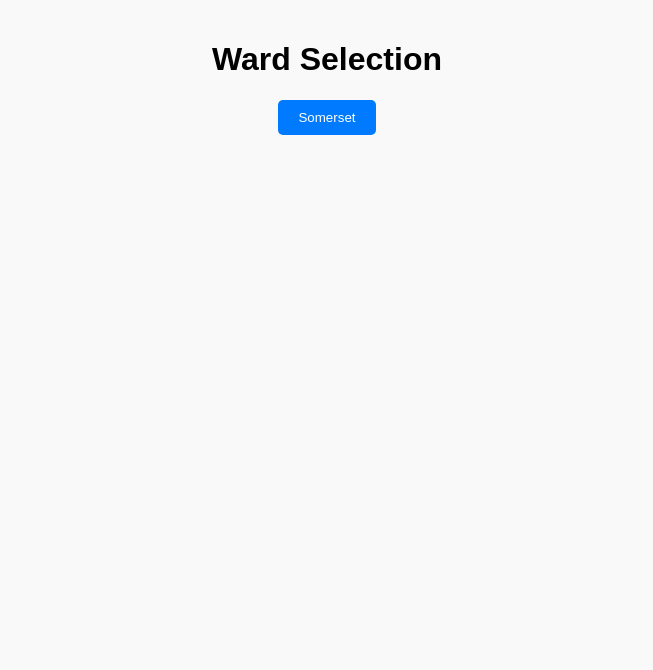
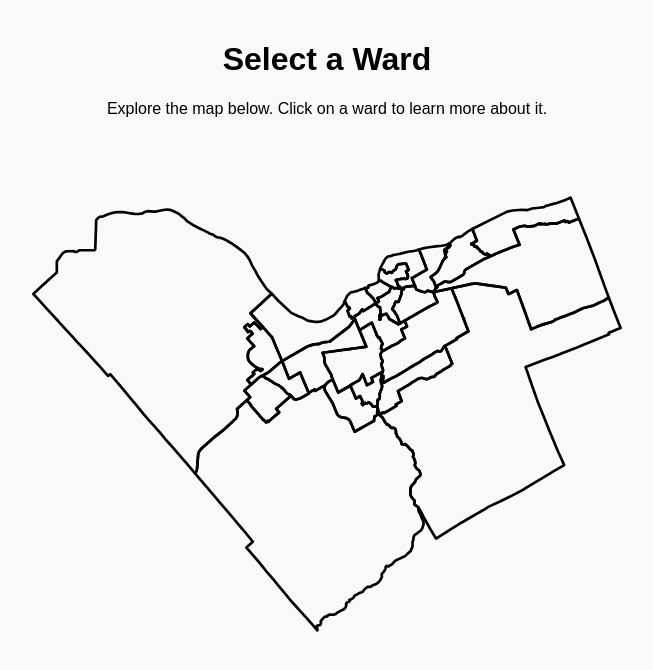
Before and after one commit to damoretto/openottawa, a React (Vite) app in the folder openottawa/: page / in a window 1280 px wide. Shown: the top 670 px of the page, without its empty margins (313-966 px from the left). Built offline with nearby package versions, Linux system fonts and the light colour scheme.

Commit message:
added clickable map

```diff
--- a/openottawa/src/Pages/Home/Home.css
+++ b/openottawa/src/Pages/Home/Home.css
@@ -13,3 +13,24 @@
     border-radius: 5px;
     cursor: pointer;
   }
+
+  .svg-container {
+    width: 100%; /* Take the full width of the container */
+    max-width: 1200px; /* Optional: Limit the maximum size */
+    margin: 0; /* Align to the left */
+    padding: 0; /* Remove padding */
+  }
+
+  .svg-container svg {
+    width: 100%; /* Scale the SVG to fit the container */
+    height: auto; /* Maintain aspect ratio */
+  }
+
+  svg path:hover {
+    fill: #007bff !important; /* Override any inline fills with !important */
+    stroke: #0056b3; /* Add a hover border */
+    stroke-width: 2px; /* Thicker border on hover */
+    filter: drop-shadow(0px 0px 5px rgba(0, 91, 187, 0.6)); /* Adds a glow effect */
+    transition: fill 0.3s ease, stroke-width 0.3s ease, filter 0.3s ease;
+    cursor: pointer;
+  }
--- a/openottawa/src/Pages/Home/Home.jsx
+++ b/openottawa/src/Pages/Home/Home.jsx
@@ -1,18 +1,44 @@
-import React from "react";
+import React, { useEffect, useState } from "react";
+import { useNavigate } from "react-router-dom";
 import "./Home.css";
-import { useNavigate } from "react-router-dom";
 
 function Home() {
+  const [svgContent, setSvgContent] = useState(""); // State to hold the SVG content
   const navigate = useNavigate();
+
+  useEffect(() => {
+    fetch("/wardmap.svg")
+      .then((response) => {
+        if (!response.ok) {
+          throw new Error("Failed to load SVG");
+        }
+        return response.text();
+      })
+      .then((data) => setSvgContent(data))
+      .catch((error) => console.error("Error loading SVG:", error));
+  }, []);
+
+  const handleRegionClick = (e) => {
+    const regionId = e.target.id;
+    switch (regionId) {
+      case "somerset":
+        navigate("/somerset");
+        break;
+      default:
+        console.log(`Clicked on an unrecognized region: ${regionId}`);
+    }
+  };
 
   return (
     <div className="home-container">
+      <h1>Select a Ward</h1>
+      <p>Explore the map below. Click on a ward to learn more about it.</p>
 
-      <h1>Ward Selection</h1>
-      <button className="button" onClick={() => navigate("/somerset")}>
-        Somerset
-      </button>
-
+      <div
+        dangerouslySetInnerHTML={{ __html: svgContent }}
+        onClick={handleRegionClick}
+        className={"svg-container"}
+      />
     </div>
   );
 }
```
Also changed, not shown: openottawa/public/wardmap.svg.
